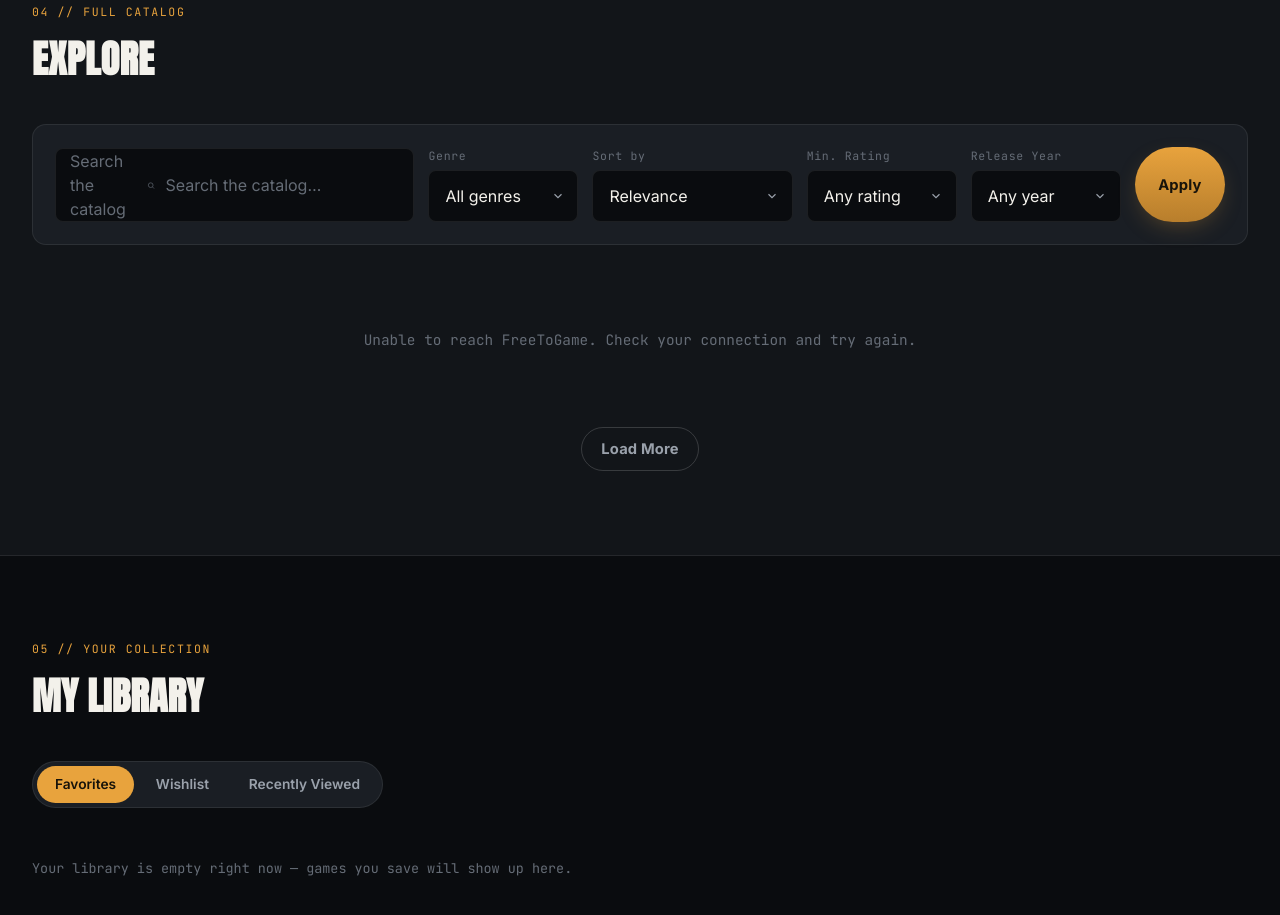
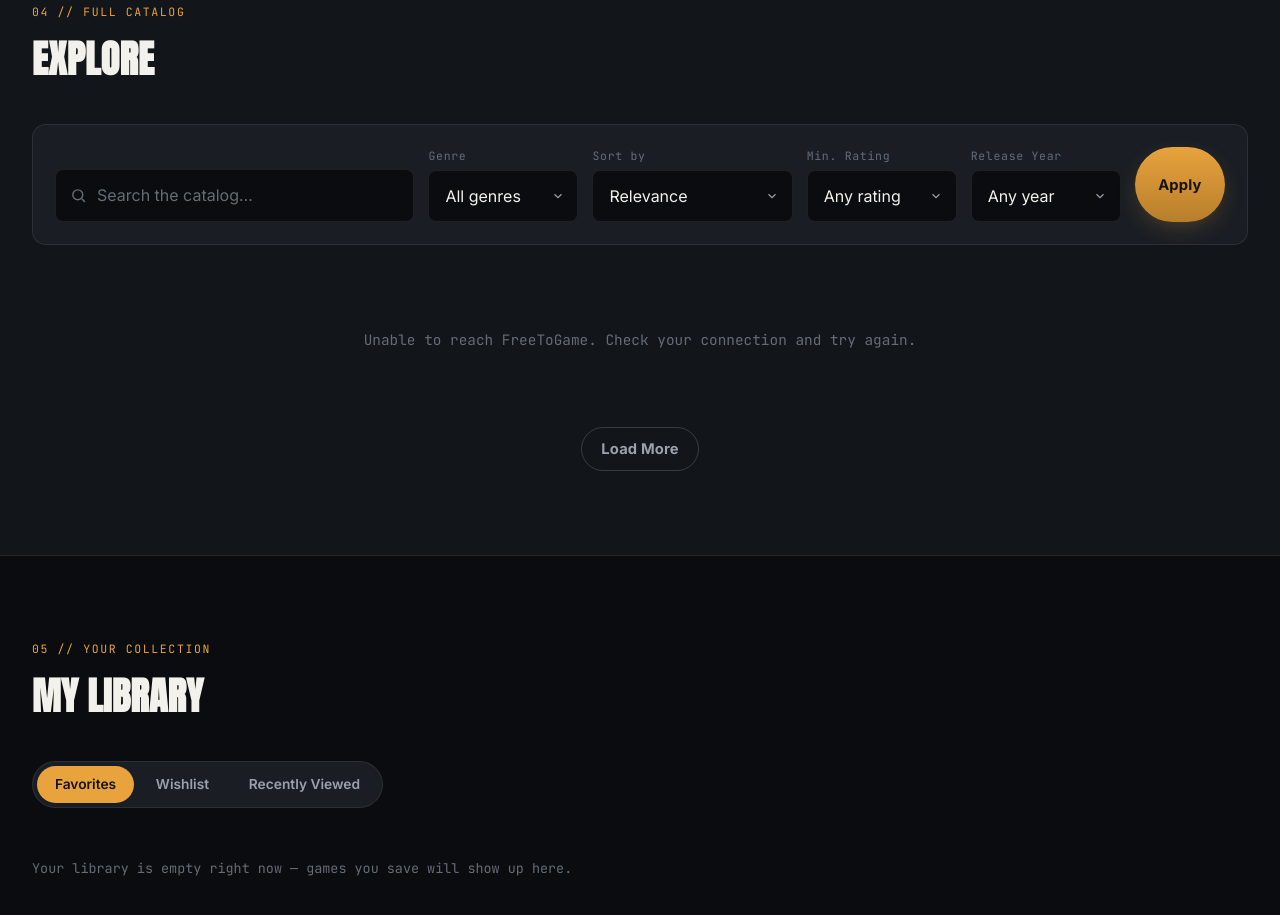
Before and after one commit to nishant921/GameHub, a plain HTML site: page index.html in a window 1280 px wide. Shown: the part 2339-3254 px from the top of the page. Drawn offline with Linux system fonts and the light colour scheme; no server answers.

Commit message:
Update style.css

```diff
--- a/style.css
+++ b/style.css
@@ -50,6 +50,22 @@ ul {
 :focus-visible {
     outline: 2px solid var(--accent);
     outline-offset: 3px;
+}
+
+/* Visually hide content while keeping it in the accessibility tree — used
+   for form labels that only need to be announced by screen readers /
+   crawlers, not shown visually (search input has an icon + placeholder
+   doing that job already). */
+.visually-hidden {
+    position: absolute;
+    width: 1px;
+    height: 1px;
+    padding: 0;
+    margin: -1px;
+    overflow: hidden;
+    clip: rect(0, 0, 0, 0);
+    white-space: nowrap;
+    border: 0;
 }
 
 /* ---------------------------------------------------------------------- */
@@ -572,6 +588,7 @@ body::before {
     overflow: hidden;
     clip-path: polygon(0 0, 100% 0, 100% 100%, 16px 100%, 0 calc(100% - 16px));
     transition: transform 0.35s var(--ease), border-color 0.35s var(--ease), box-shadow 0.35s var(--ease);
+    cursor: pointer;
 }
 
 .game-card:hover {
```
